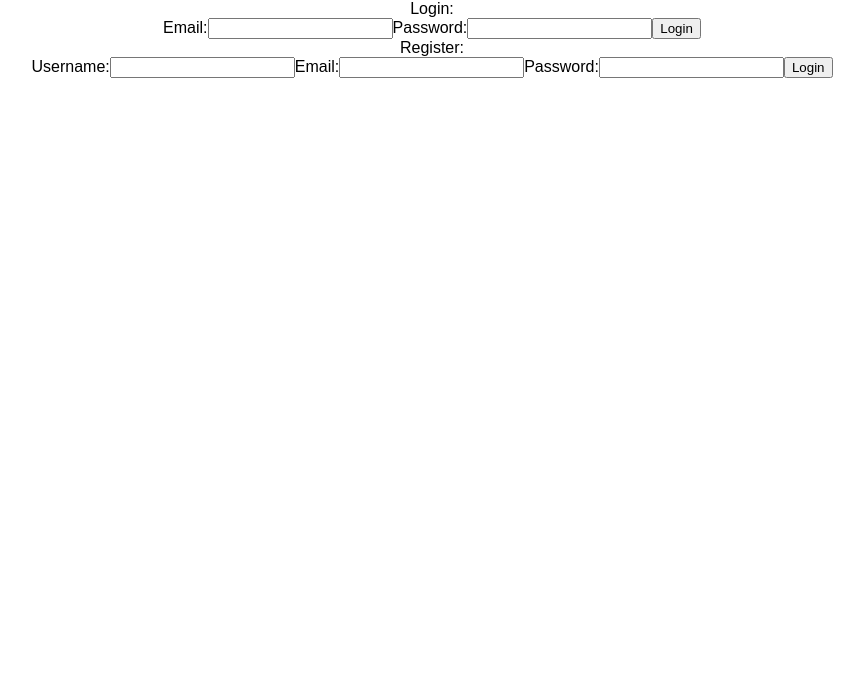
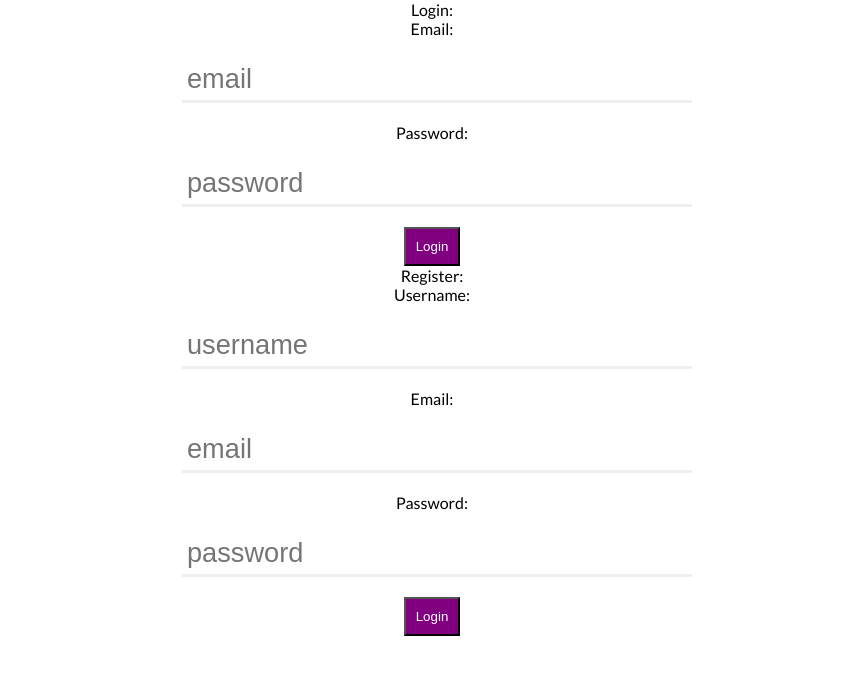
Before and after one commit to xshirl/foodfav, a React (Create React App) app in the folder client/: page /reviews in a window 1280 px wide. Shown: the top 674 px of the page, without its empty margins (208-1072 px from the left). Built offline with nearby package versions, Linux system fonts and the light colour scheme; no server answers.

Commit message:
added styling

```diff
--- a/client/src/App.css
+++ b/client/src/App.css
@@ -1,28 +1,46 @@
-.App {
+@import url('https://fonts.googleapis.com/css?family=Lato:300,400,700');
+
+
+body {
+  margin: 0;
+  font-family:"Lato", sans-serif;
   text-align: center;
+  font-color: #7C2A30;
 }
 
-.App-logo {
-  animation: App-logo-spin infinite 20s linear;
-  height: 80px;
+nav {
+  padding: 15px;
+  background-color: purple;
 }
 
-.App-header {
-  background-color: #222;
-  height: 150px;
-  padding: 20px;
-  color: white;
+
+ul {
+  list-style-type: none;
 }
 
-.App-title {
-  font-size: 1.5em;
+ul {
+  list-style-type:none;
+}
+ul li {
+  display:inline-block;
+  font-size:20px;
+  padding:10px;
 }
 
-.App-intro {
-  font-size: large;
+li a:link {
+  color:white;
+  text-decoration:none;
+}
+li a:hover{
+  text-decoration:underline;
 }
 
-@keyframes App-logo-spin {
-  from { transform: rotate(0deg); }
-  to { transform: rotate(360deg); }
+li a:visited {
+  color:white;
+  text-decoration:none;
 }
+
+li a:active {
+  color:white;
+  text-decoration:none;
+}
--- /dev/null
+++ b/client/src/components/Login.css
@@ -0,0 +1,4 @@
+form {
+  margin:0 auto;
+  width:500px;
+}
--- a/client/src/components/Login.jsx
+++ b/client/src/components/Login.jsx
@@ -1,5 +1,6 @@
 
 import React, { Component } from 'react';
+import './Login.css';
 
 class Login extends Component {
   constructor(props) {
@@ -38,6 +39,7 @@ class Login extends Component {
             onChange={this.handleInputChange}
             value={this.state.email}
             name='email'
+            placeholder='email'
           />
         </label>
         <label>
@@ -47,6 +49,7 @@ class Login extends Component {
             onChange={this.handleInputChange}
             value={this.state.password}
             name='pw_digest'
+            placeholder="password"
           />
         </label>
         <button type='submit'>Login</button>
--- a/client/src/components/RegistrationForm.jsx
+++ b/client/src/components/RegistrationForm.jsx
@@ -39,6 +39,7 @@ render() {
         onChange={this.handleInputChange}
         value={this.state.username}
         name='username'
+        placeholder="username"
         />
       </label>
       <label>
@@ -48,6 +49,7 @@ render() {
         onChange={this.handleInputChange}
         value={this.state.email}
         name='email'
+        placeholder="email"
       />
       </label>
       <label>
@@ -57,6 +59,7 @@ render() {
         onChange={this.handleInputChange}
         value={this.state.password}
         name='pw_digest'
+        placeholder="password"
       />
       </label>
       <button type='submit'>Login</button>
--- a/client/src/components/ReviewForm.jsx
+++ b/client/src/components/ReviewForm.jsx
@@ -42,20 +42,19 @@ export default class ReviewForm extends Component {
     const { rest_name, content, user_id, rest_id, id } = this.state.review
     return (
       <div>
-        <form onSubmit={this.handleSubmitReview} className={id ? 'edit' : 'create'}>
+        <form class="review" onSubmit={this.handleSubmitReview} className={id ? 'edit' : 'create'}>
         {this.state.redirectHome && <Redirect to='/' />}
         {!id && <h2>New Review</h2>}
-          <label>
-          <h3> Review </h3>
-          </label>
-          <input type="text" value={this.state.review.rest_name} onChange={this.handleInputChange} name="rest_name" placeholder="Restaurant Name" />
+
+          <input class="review" type="text" value={this.state.review.rest_name} onChange={this.handleInputChange} name="rest_name" placeholder="Restaurant Name" />
           <textarea
+          class="review"
             name='content'
             value={this.state.review.content}
             onChange={this.handleInputChange}
             placeholder="Review"
         />
-          <input type="text" value={this.state.review.rating} onChange={this.handleInputChange} name='rating' placeholder="Rating" />
+          <input class="review" type="text" value={this.state.review.rating} onChange={this.handleInputChange} name='rating' placeholder="Rating" />
           <input type="hidden" value={this.state.review.user_id} onChange={this.handleInputChange} name="user_id" placeholder="User id" />
           <input type="hidden" value={this.state.review.rest_id} onChange={this.handleInputChange} name="rest_id" placeholder="Restaurant id" />
           <button type='submit'>{id ? 'Edit' : 'Create'} Review</button>
--- a/client/src/components/ReviewList.css
+++ b/client/src/components/ReviewList.css
@@ -1,7 +1,10 @@
+@import url('https://fonts.googleapis.com/css?family=Lato:300,400,700');
+
 body {
   margin:0;
   width:100%;
   text-align:center;
+  font-family:"Lato";
 }
 
 .reviewUl {
@@ -9,6 +12,43 @@ body {
 }
 
 .reviewLi {
-  float:left;
   text-align:center;
+  background-color: #eeeeee;
+  padding:10px;
+  margin:10px;
+  border-radius:10px;
 }
+
+form input[type=text], form input[type=password], textarea {
+  border: 0;
+  border-bottom: 3px solid #eee;
+  font-size: 1.7em;
+  margin: 20px 0;
+  padding: 5px;
+  display: block;
+  width: 100%;
+  transition: 0.3s;
+}
+
+button {
+  padding:10px;
+  background-color: purple;
+  color:white;
+}
+
+
+a:link {
+  color:purple;
+}
+
+a:hover {
+  color:purple;
+}
+
+a:visited {
+  color:purple;
+}
+
+a:active{
+  color:purple;
+}
```
